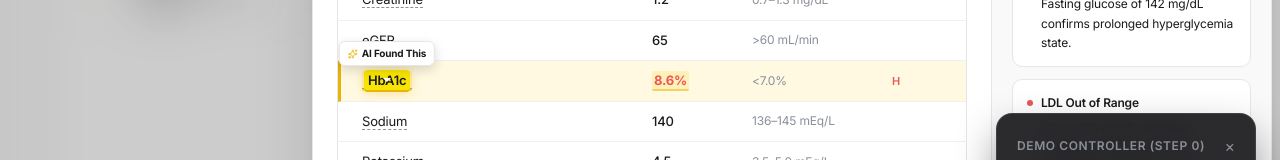
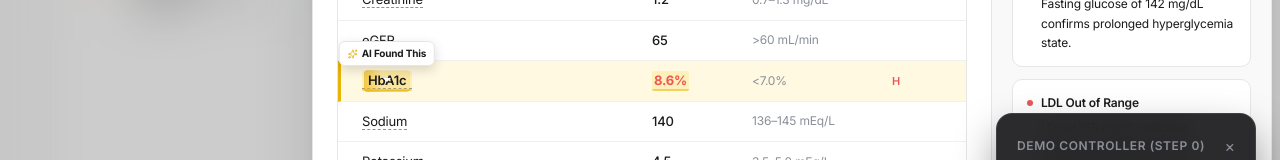
Before and after one commit to donsirr/Wellread, a Next.js app: page / in a window 1280 px wide. Both pictures are taken after a click on the button "View Analysis". Shown: the part 340-500 px from the top of the page. Built offline with nearby package versions, Linux system fonts and the light colour scheme.

Commit message:
Update SourceInspector.tsx

```diff
--- a/src/components/SourceInspector.tsx
+++ b/src/components/SourceInspector.tsx
@@ -68,20 +68,16 @@ function EvidenceHighlight({ text, snippet }: { text: string; snippet?: string }
             {parts.map((part, i) =>
                 part.toLowerCase() === snippet.toLowerCase() ? (
                     <mark
+                        className="highlighter-glow-effect"
                         key={i}
                         ref={i === 1 ? ref : null}
                         style={{
-                            backgroundImage: "linear-gradient(to right, rgba(234, 179, 8, 0.35) 50%, transparent 50%)",
-                            backgroundSize: "200% 100%",
-                            backgroundPosition: "100% 0",
                             color: "inherit",
-                            borderBottom: "2px solid #EAB308",
+                            borderBottom: "2px solid rgba(234, 179, 8, 0.5)",
                             position: "relative",
                             fontWeight: 600,
                             padding: "2px 4px",
                             borderRadius: "4px",
-                            boxShadow: "0 0 12px rgba(234, 179, 8, 0.4)",
-                            animation: "highlighter-sweep 0.8s cubic-bezier(0.22, 1, 0.36, 1) 0.6s forwards"
                         }}
                     >
                         {part}
@@ -113,8 +109,23 @@ function EvidenceHighlight({ text, snippet }: { text: string; snippet?: string }
                             AI Found This
                         </span>
                         <style>{`
-                            @keyframes highlighter-sweep {
-                                to { background-position: 0 0; }
+                            .highlighter-glow-effect {
+                                background-color: rgba(234, 179, 8, 0.15);
+                                background-image: linear-gradient(
+                                    90deg,
+                                    transparent 0%,
+                                    transparent 30%,
+                                    rgba(234, 179, 8, 0.6) 50%,
+                                    transparent 70%,
+                                    transparent 100%
+                                );
+                                background-size: 200% 100%;
+                                background-position: -100% 0;
+                                animation: highlighter-moving-glow 2.5s cubic-bezier(0.4, 0, 0.2, 1) infinite;
+                            }
+                            @keyframes highlighter-moving-glow {
+                                0% { background-position: 200% 0; }
+                                100% { background-position: -100% 0; }
                             }
                             @keyframes pop-in {
                                 to { opacity: 1; transform: translate(-50%, 0) scale(1); }
@@ -122,7 +133,13 @@ function EvidenceHighlight({ text, snippet }: { text: string; snippet?: string }
                             @keyframes pop-in-arrow {
                                 to { opacity: 1; transform: translate(-50%, 0); }
                             }
-                            mark::after { content: ''; position: absolute; top: 100%; left: 50%; opacity: 0; transform: translate(-50%, 10px); border-width: 4px; border-style: solid; border-color: white transparent transparent transparent; margin-top: -12px; z-index: 10; pointer-events: none; animation: pop-in-arrow 0.4s cubic-bezier(0.175, 0.885, 0.32, 1.275) 1.2s forwards; }
+                            mark.highlighter-glow-effect::after {
+                                content: ''; position: absolute; top: 100%; left: 50%; opacity: 0;
+                                transform: translate(-50%, 10px); border-width: 4px; border-style: solid;
+                                border-color: white transparent transparent transparent; margin-top: -12px;
+                                z-index: 10; pointer-events: none;
+                                animation: pop-in-arrow 0.4s cubic-bezier(0.175, 0.885, 0.32, 1.275) 1.2s forwards;
+                            }
                         `}</style>
                     </mark>
                 ) : (
```
